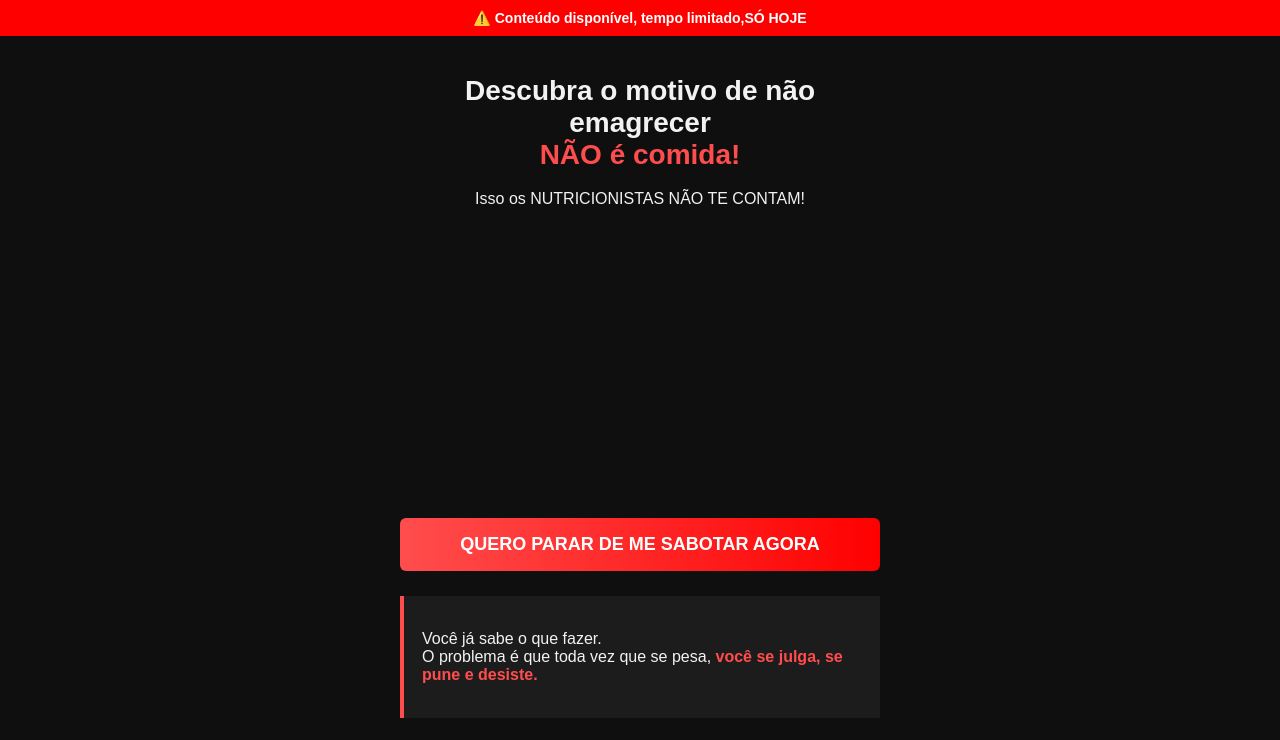
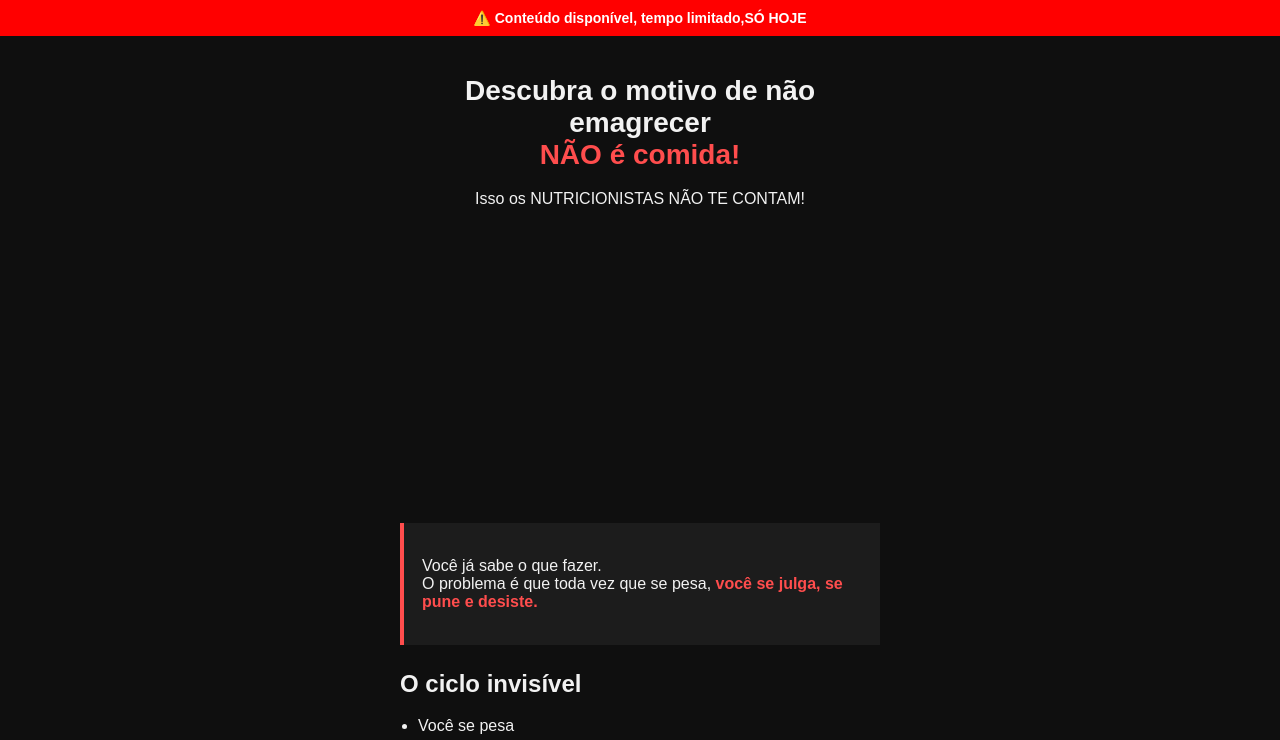
Before and after one commit to Talissonhoppe95/hoppesalud.space, a plain HTML site: page index.html in a window 1280 px wide. Shown: the top 740 px of the page. Drawn offline with Linux system fonts and the light colour scheme.

Commit message:
Update index.html

```diff
--- a/index.html
+++ b/index.html
@@ -48,10 +48,6 @@
     <vturb-smartplayer id="vid-695ee6a12e6d8eb8b76b02d2" style="display: block; margin: 0 auto; width: 100%; "></vturb-smartplayer> <script type="text/javascript"> var s=document.createElement("script"); s.src="https://scripts.converteai.net/258ace2a-daaa-4dc4-a65b-4dd8f662e722/players/695ee6a12e6d8eb8b76b02d2/v4/player.js", s.async=!0,document.head.appendChild(s); </script>
   </div>
 
-  <!-- CTA 1 -->
-  <a href="https://pay.kiwify.com.br/Jt3cdje" class="cta-btn">
-    QUERO PARAR DE ME SABOTAR AGORA
-  </a>
 
   <!-- DOR -->
   <div class="box">
```
